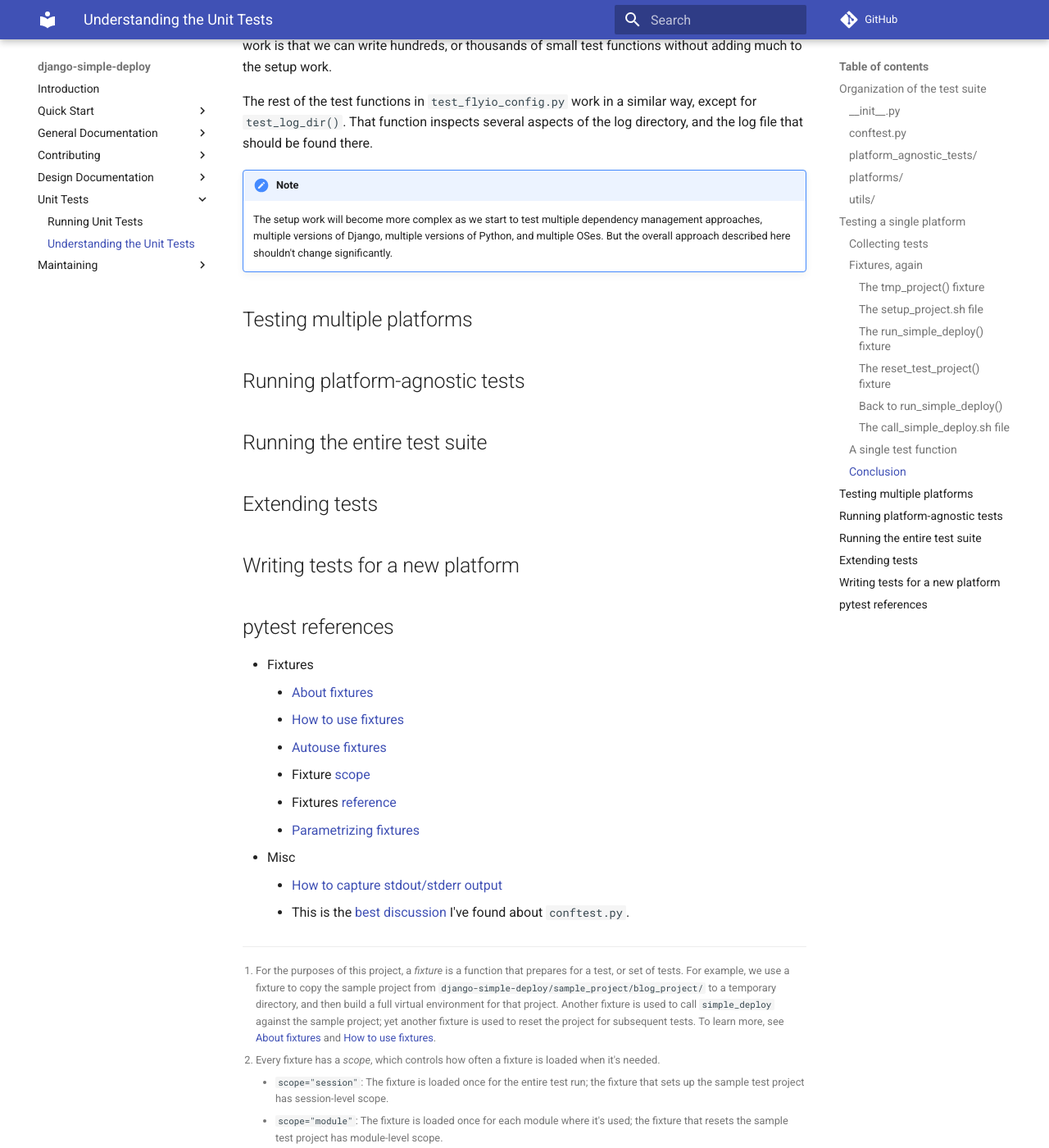
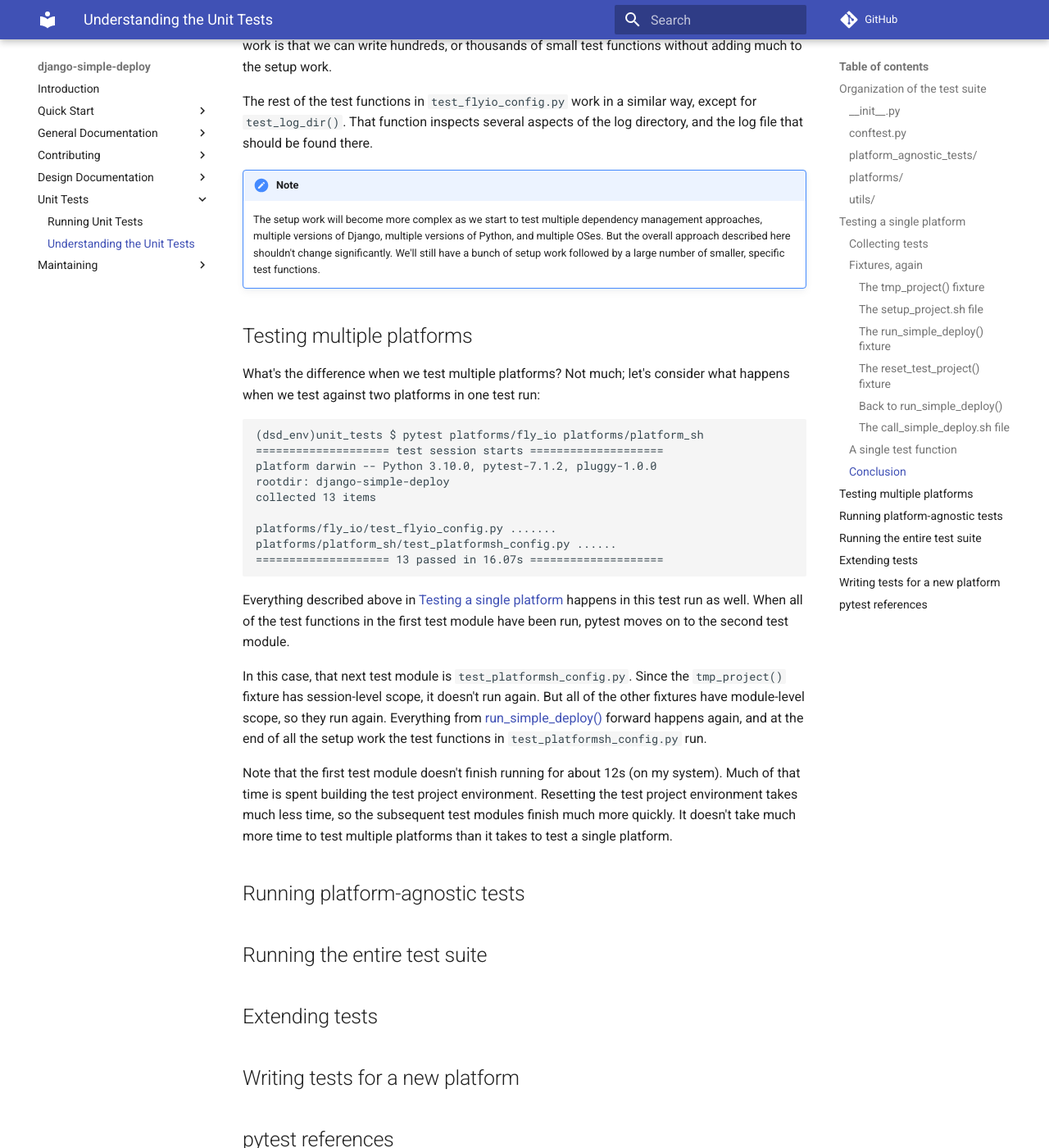
Before and after one commit to ehmatthes/django-simple-deploy, an MkDocs documentation site: the page built from docs/unit_tests/understanding_unit_tests.md, in a window 1280 px wide and 1400 px high, scrolled down 7611 px. Shown: the whole window at 82% size. Built offline with MkDocs 1.6.1 and Material for MkDocs 9.7.7, drawn with Linux system fonts in a browser that asks for light colours; comment, search, counter and statistics services are not loaded; some of the changed text lies outside the part shown.

Commit message:
Drafted testing multiple platforms.

````diff
--- a/docs/unit_tests/understanding_unit_tests.md
+++ b/docs/unit_tests/understanding_unit_tests.md
@@ -293,11 +293,30 @@ That's a whole lot of setup work for a one-line test function! But the advantage
 The rest of the test functions in `test_flyio_config.py` work in a similar way, except for `test_log_dir()`. That function inspects several aspects of the log directory, and the log file that should be found there.
 
 !!! note
-    The setup work will become more complex as we start to test multiple dependency management approaches, multiple versions of Django, multiple versions of Python, and multiple OSes. But the overall approach described here shouldn't change significantly.
-
+    The setup work will become more complex as we start to test multiple dependency management approaches, multiple versions of Django, multiple versions of Python, and multiple OSes. But the overall approach described here shouldn't change significantly. We'll still have a bunch of setup work followed by a large number of smaller, specific test functions.
 
 
 ## Testing multiple platforms
+
+What's the difference when we test multiple platforms? Not much; let's consider what happens when we test against two platforms in one test run:
+
+```
+(dsd_env)unit_tests $ pytest platforms/fly_io platforms/platform_sh
+==================== test session starts ====================
+platform darwin -- Python 3.10.0, pytest-7.1.2, pluggy-1.0.0
+rootdir: django-simple-deploy
+collected 13 items
+
+platforms/fly_io/test_flyio_config.py .......
+platforms/platform_sh/test_platformsh_config.py ......
+==================== 13 passed in 16.07s ====================
+```
+
+Everything described above in [Testing a single platform](#testing-a-single-platform) happens in this test run as well. When all of the test functions in the first test module have been run, pytest moves on to the second test module.
+
+In this case, that next test module is `test_platformsh_config.py`. Since the `tmp_project()` fixture has session-level scope, it doesn't run again. But all of the other fixtures have module-level scope, so they run again. Everything from [run_simple_deploy()](#the-run_simple_deploy-fixture) forward happens again, and at the end of all the setup work the test functions in `test_platformsh_config.py` run.
+
+Note that the first test module doesn't finish running for about 12s (on my system). Much of that time is spent building the test project environment. Resetting the test project environment takes much less time, so the subsequent test modules finish much more quickly. It doesn't take much more time to test multiple platforms than it takes to test a single platform.
 
 ## Running platform-agnostic tests
 
````
Also changed, not shown: other parts of docs/unit_tests/understanding_unit_tests.md (+3 -3 lines).
